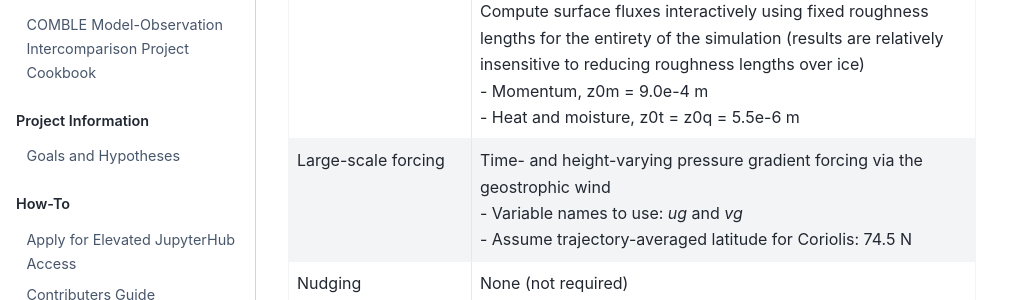
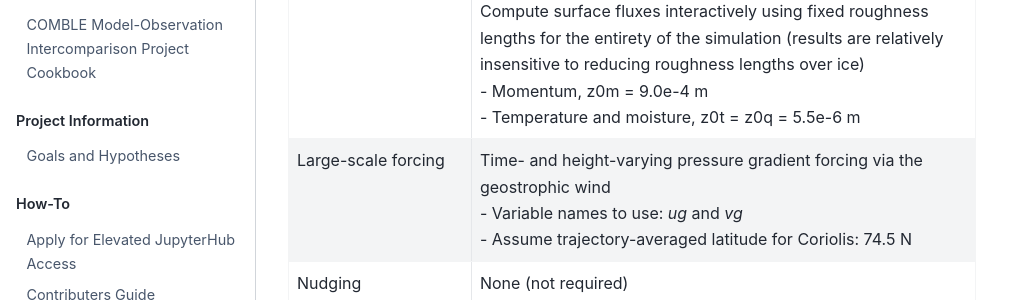
Before and after one commit to ARM-Development/comble-mip, a Jupyter Book: the page built from main_configuration.md, in a window 1280 px wide and 900 px high, scrolled down 828 px. Shown: the part 153-453 px from the top of the window, without its empty margins (0-1031 px from the left). Built offline with Jupyter Book 1.0.4 settings and Sphinx 7.4.7 and the Sphinx Book theme 1.1.4, drawn with Linux system fonts in a browser that asks for light colours; pages that are not in the unit, such as notebooks, are missing from menus.

Commit message:
Update main_configuration.md

```diff
--- a/main_configuration.md
+++ b/main_configuration.md
@@ -13,7 +13,7 @@ The most up-to-date DEPHY forcing file (V2.2) may be found [here](https://github
 | Start/end times                      | 22 UTC on 12 March 2020<br>18 UTC on 13 March 2020                                                                                                                                              |
 | Initial profiles                     | Thermodynamic and kinematic soundings provided<br>- Variable names to use: _ps_, _thetas_, _lev_, _pressure_, _u_, _v_, _temp_, _theta_, _qv_, _o3_                                             |
 | Initial perturbations for LES        | Theta only: 0.1 K below 250 m                                                                                                                                                                   |
-| Surface forcing                      | 0-2 h: constant ice skin temperature (247.0 K)<br>2–20 h: specified time-varying SST<br>- Variable name to use: _ts_<br>Compute surface fluxes interactively using fixed roughness lengths for the entirety of the simulation (results are relatively insensitive to reducing roughness lengths over ice)<br>- Momentum, z0m = 9.0e-4 m<br>- Heat and moisture, z0t = z0q = 5.5e-6 m                                                                                                           |
+| Surface forcing                      | 0-2 h: constant ice skin temperature (247.0 K)<br>2–20 h: specified time-varying SST<br>- Variable name to use: _ts_<br>Compute surface fluxes interactively using fixed roughness lengths for the entirety of the simulation (results are relatively insensitive to reducing roughness lengths over ice)<br>- Momentum, z0m = 9.0e-4 m<br>- Temperature and moisture, z0t = z0q = 5.5e-6 m                                                                                                    |
 | Large-scale forcing                  | Time- and height-varying pressure gradient forcing via the geostrophic wind<br>- Variable names to use: _ug_ and _vg_<br>- Assume trajectory-averaged latitude for Coriolis: 74.5 N             |
 | Nudging                              | None (not required)                                                                                                                                                                             |
 | Subsidence                           | None (results are relatively insensitive)                                                                                                                                                       |
```
